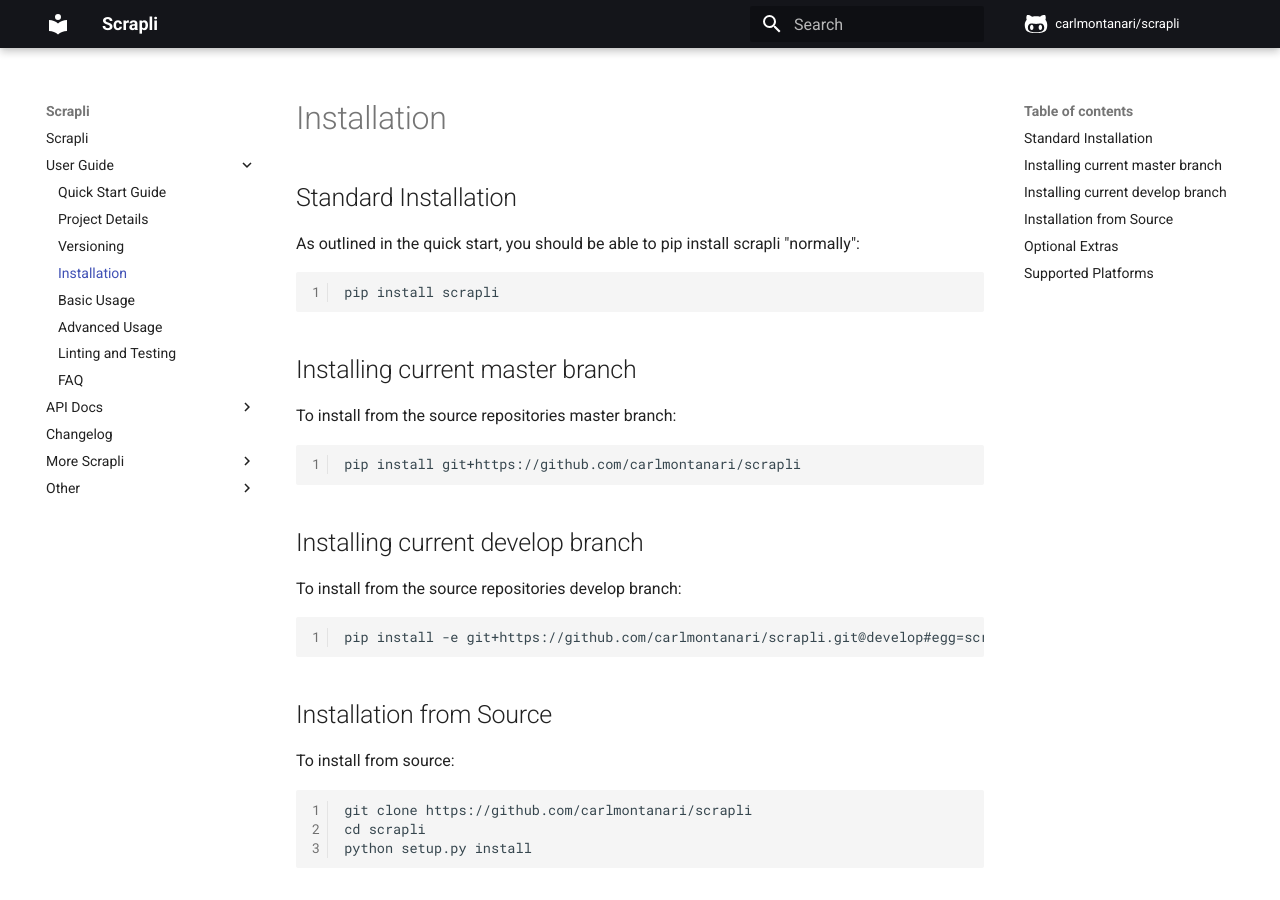
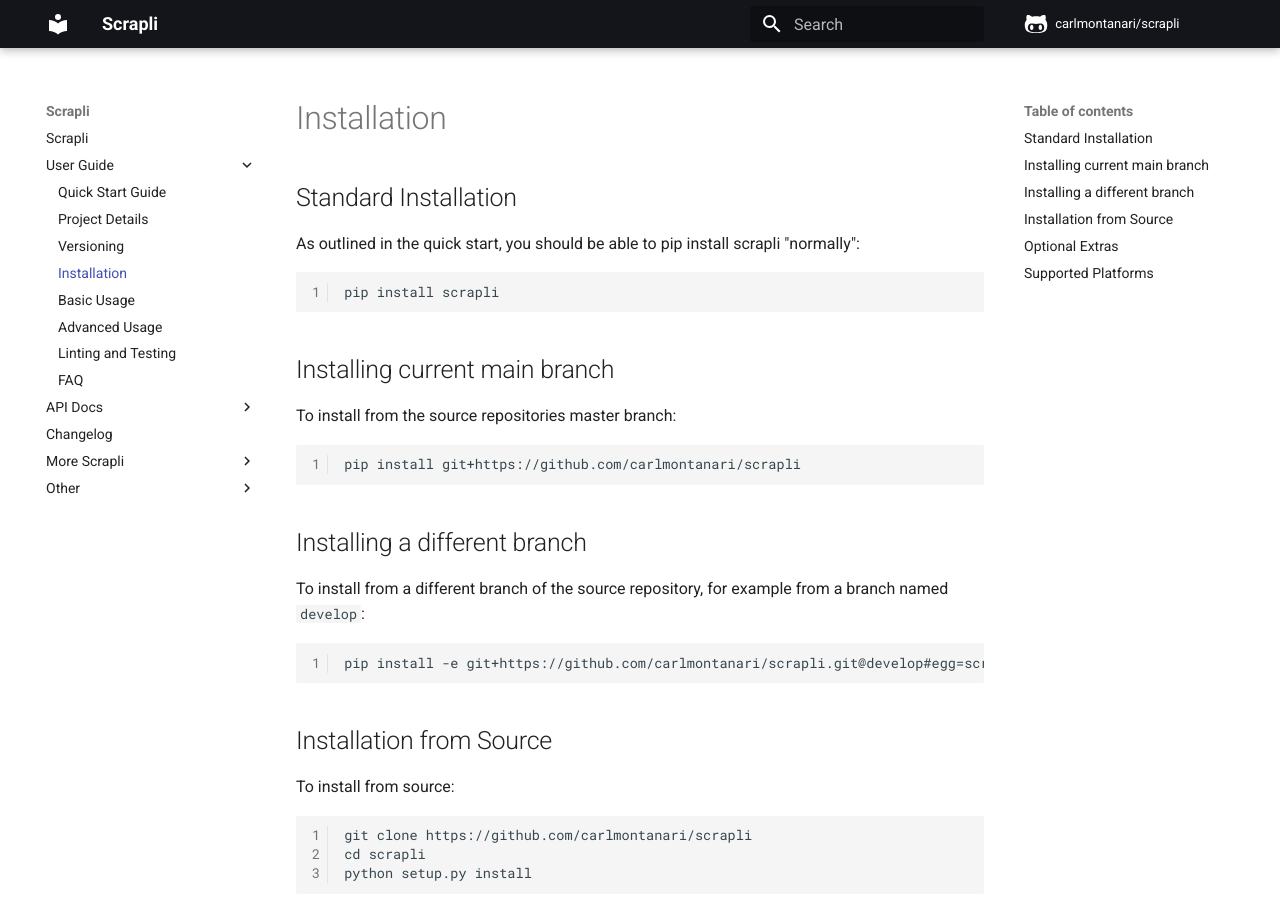
Before and after one commit to carlmontanari/scrapli, an MkDocs documentation site: the page built from docs/user_guide/installation.md, in a window 1280 px wide and 900 px high. Built offline with MkDocs 1.6.1 and Material for MkDocs 9.7.7, drawn with Linux system fonts in a browser that asks for light colours; comment, search, counter and statistics services are not loaded.

Commit message:
doc update

````diff
--- a/docs/user_guide/installation.md
+++ b/docs/user_guide/installation.md
@@ -10,7 +10,7 @@
 ```
 
 
-## Installing current master branch
+## Installing current main branch
 
 To install from the source repositories master branch:
 
@@ -19,9 +19,9 @@
 ```
 
 
-## Installing current develop branch
+## Installing a different branch
 
-To install from the source repositories develop branch:
+To install from a different branch of the source repository, for example from a branch named `develop`:
 
 ```
 pip install -e git+https://github.com/carlmontanari/scrapli.git@develop#egg=scrapli
````
